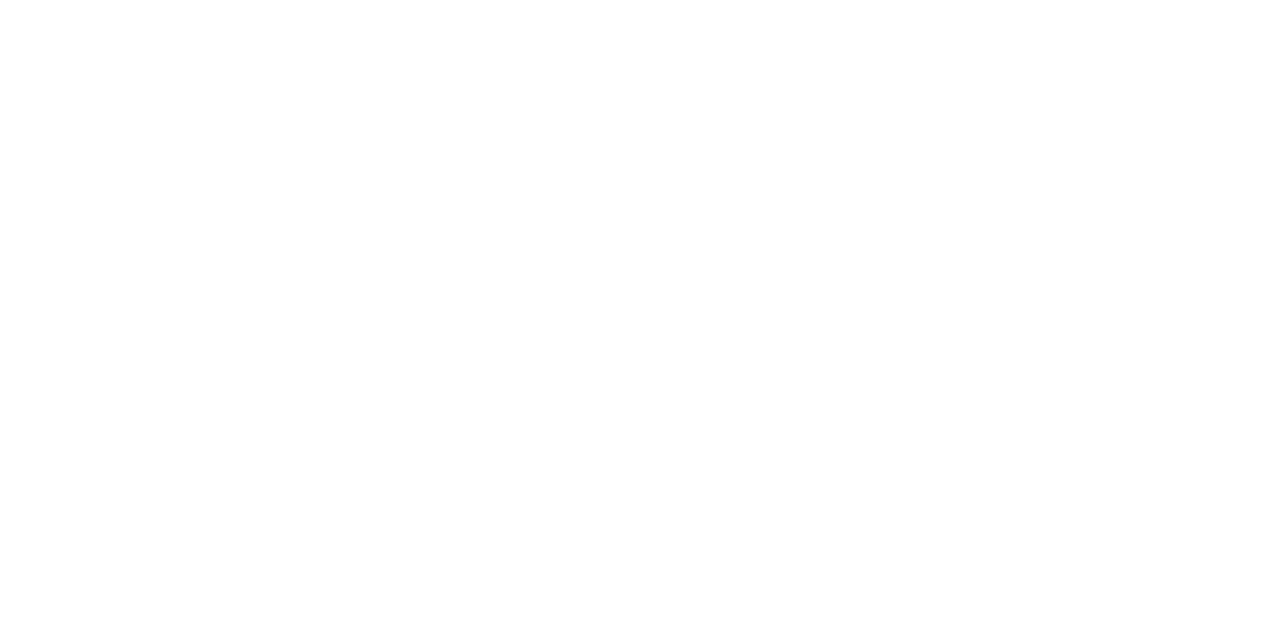
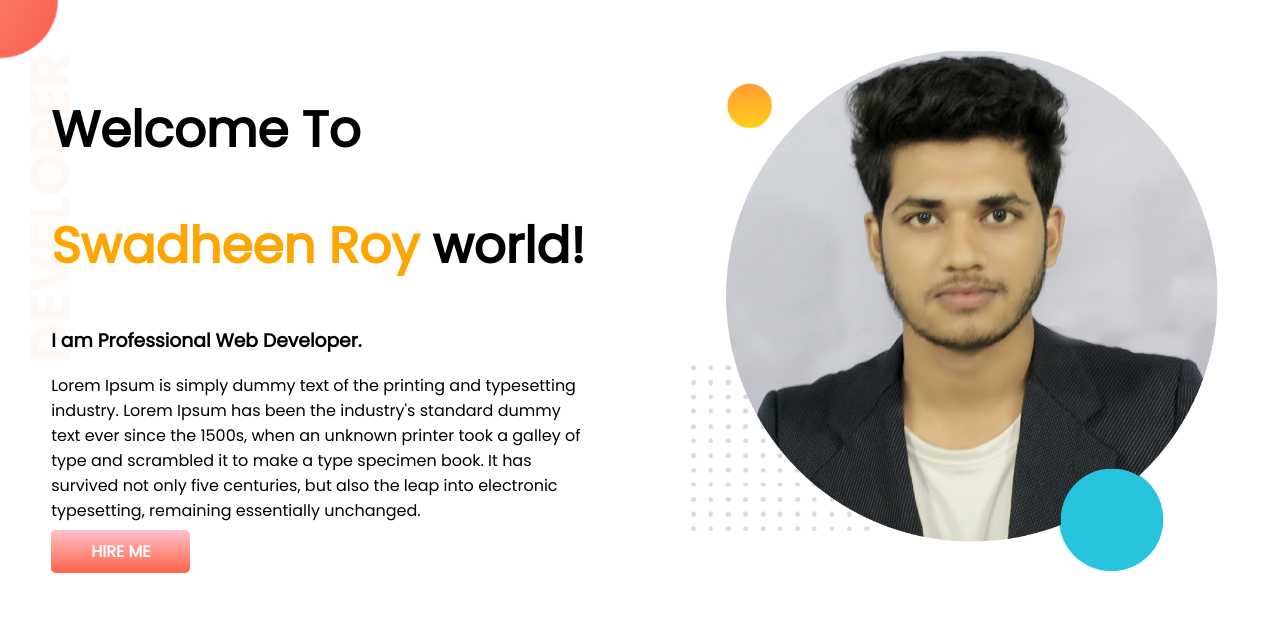
Before and after one commit to developerswadheen/developer-portfolio1, a plain HTML site: page index.html in a window 1280 px wide. Drawn offline with Linux system fonts and the light colour scheme.

Commit message:
banner add

```diff
--- a/index.html
+++ b/index.html
@@ -1,13 +1,35 @@
 <!DOCTYPE html>
 <html lang="en">
+
 <head>
     <meta charset="UTF-8">
     <meta http-equiv="X-UA-Compatible" content="IE=edge">
     <meta name="viewport" content="width=device-width, initial-scale=1.0">
     <title>Swadheen Portfolio</title>
+    <link rel="preconnect" href="https://fonts.googleapis.com">
+    <link rel="preconnect" href="https://fonts.gstatic.com" crossorigin>
+    <link href="https://fonts.googleapis.com/css2?family=Poppins&display=swap" rel="stylesheet">
     <link rel="stylesheet" href="style.css">
 </head>
+
 <body>
+    <section class="top-banner">
+        <div class="half-wigth">
+            <h1>Welcome To</h1>
+            <h1><span class="orange-colour">Swadheen Roy</span> world!</h1>
+            <h3>I am Professional Web Developer.</h3>
+            <p>Lorem Ipsum is simply dummy text of the printing and typesetting industry. Lorem Ipsum has been the
+                industry's standard dummy text ever since the 1500s, when an unknown printer took a galley of type and
+                scrambled it to make a type specimen book. It has survived not only five centuries, but also the leap
+                into
+                electronic typesetting, remaining essentially unchanged. </p>
+            <a class="link-button" target="_blank" href="https://www.linkedin.com/in/swadheen-roy-31498b1b1/">HIRE
+                ME</a>
+        </div>
+        <div class="half-wigth">
+            <img src="images/sroy1.png" alt="">
+        </div>
+    </section>
+</body>
 
-</body>
 </html>
--- a/style.css
+++ b/style.css
@@ -0,0 +1,39 @@
+body {
+    font-family: 'Poppins', sans-serif;
+    margin: 0;
+}
+
+h1 {
+    font-size: 50px;
+}
+
+.orange-colour {
+    color: orange;
+}
+
+section {
+    display: flex;
+}
+
+.half-wigth {
+    width: 50%;
+    padding: 4%;
+}
+
+.half-wigth img {
+    width: 100%;
+}
+
+.link-button {
+    text-decoration: none;
+    background-image: linear-gradient(pink, tomato);
+    padding: 10px 40px;
+    border-radius: 5px;
+    color: white;
+    font-weight: 700;
+}
+
+.top-banner {
+    background-image: url(images/top-banner.png);
+    background-repeat: no-repeat;
+}
```
Also changed, not shown: images/dream-bg.png (added), images/exp-bg.png (added), images/jhankar.png (added), images/jhankar2.png (added), images/my-bg.png (added), images/my-bg2.png (added), images/sroy.png (added), images/sroy1.png (added), images/swadheen.png (added), images/swadheen1.png (added), images/top-banner.png (added), 7 other files.
